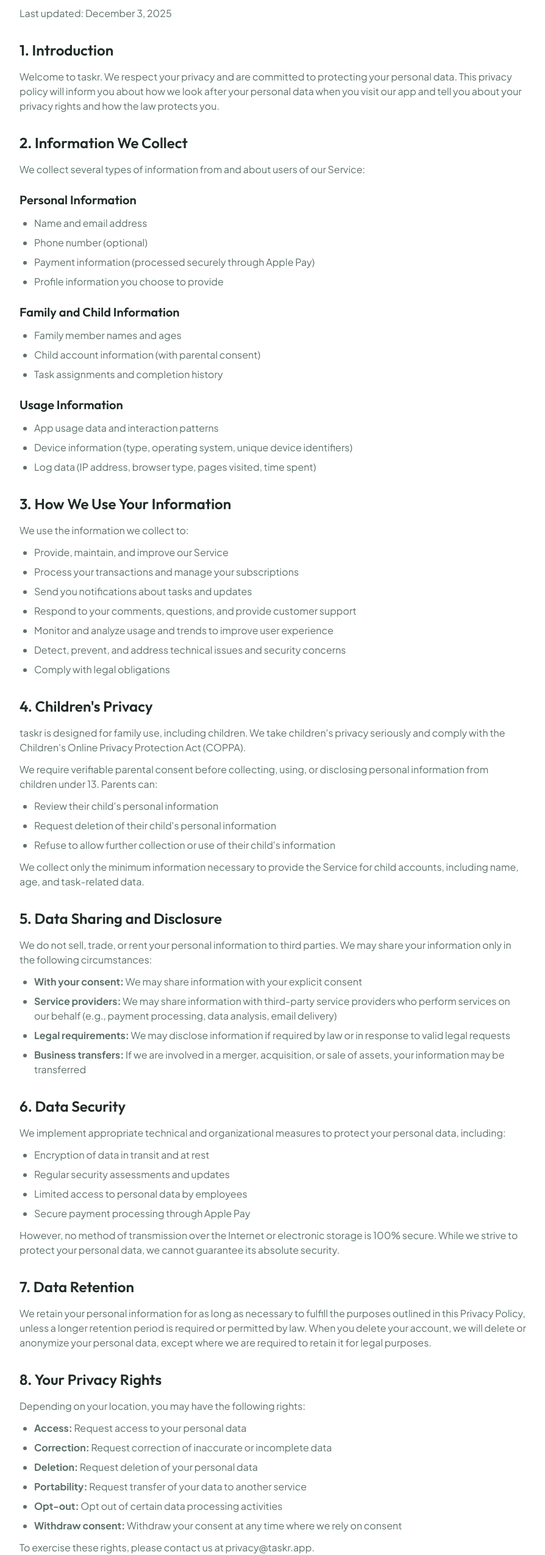
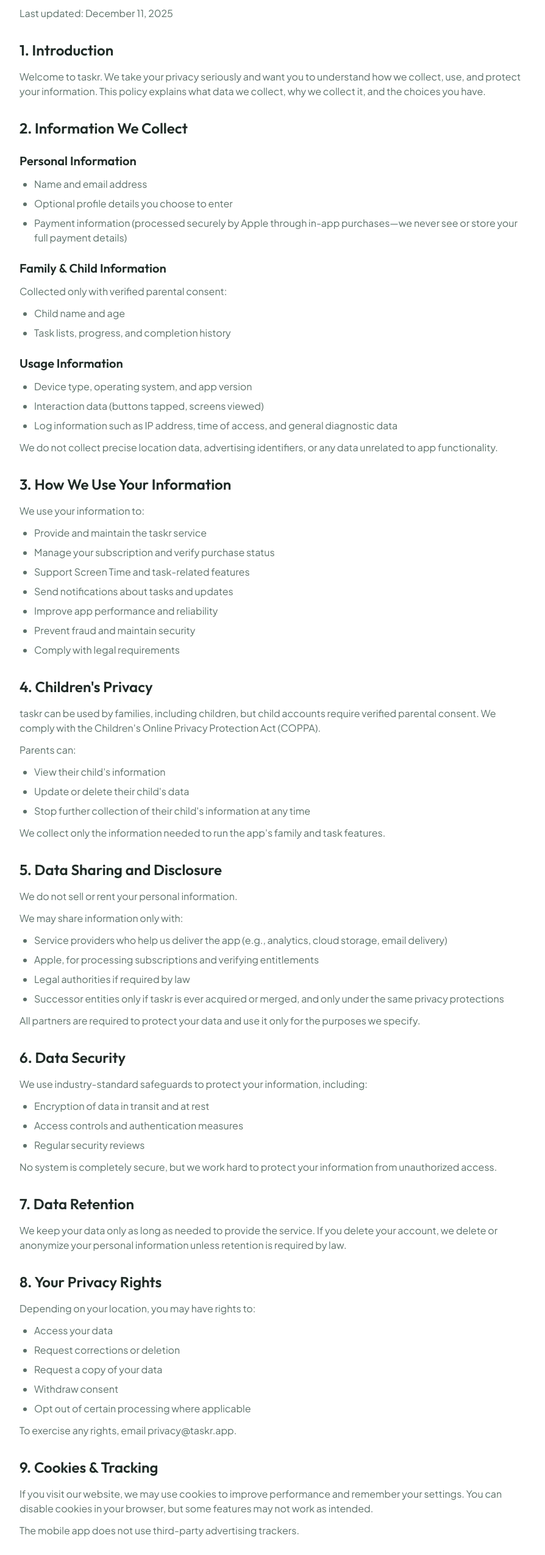
Before and after one commit to johnnywalker100/taskrsite, a Next.js app: page /privacy in a window 1280 px wide. Shown: the part 183-2733 px from the top of the page at 61% size, without its empty margins (192-1086 px from the left). Built offline with nearby package versions, Linux system fonts and the light colour scheme.

Commit message:
Update privacy policy with new content
- Simplified language and clearer explanations
- Updated contact email to sebas@taskr.app
- Added note about Screen Time features
- Clarified we don't collect location data or advertising identifiers
- Updated date to December 11, 2025

```diff
--- a/src/pages/privacy.tsx
+++ b/src/pages/privacy.tsx
@@ -26,191 +26,183 @@
 
       <div className="max-w-4xl mx-auto px-4 sm:px-6 lg:px-8 py-16">
         <h1 className="text-4xl sm:text-5xl font-bold text-foreground mb-4">Privacy Policy</h1>
-        <p className="text-muted-foreground mb-8">Last updated: December 3, 2025</p>
+        <p className="text-muted-foreground mb-8">Last updated: December 11, 2025</p>
 
         <div className="prose prose-lg max-w-none space-y-8">
           <section>
             <h2 className="text-2xl font-semibold mb-4">1. Introduction</h2>
             <p className="text-muted-foreground">
-              Welcome to taskr. We respect your privacy and are committed to protecting your personal data. This privacy policy will inform you about how we look after your personal data when you visit our app and tell you about your privacy rights and how the law protects you.
+              Welcome to taskr. We take your privacy seriously and want you to understand how we collect, use, and protect your information. This policy explains what data we collect, why we collect it, and the choices you have.
             </p>
           </section>
 
           <section>
             <h2 className="text-2xl font-semibold mb-4">2. Information We Collect</h2>
-            <p className="text-muted-foreground mb-3">
-              We collect several types of information from and about users of our Service:
-            </p>
 
             <h3 className="text-xl font-semibold mb-3 mt-6">Personal Information</h3>
             <ul className="list-disc pl-6 space-y-2 text-muted-foreground">
               <li>Name and email address</li>
-              <li>Phone number (optional)</li>
-              <li>Payment information (processed securely through Apple Pay)</li>
-              <li>Profile information you choose to provide</li>
+              <li>Optional profile details you choose to enter</li>
+              <li>Payment information (processed securely by Apple through in-app purchases—we never see or store your full payment details)</li>
             </ul>
 
-            <h3 className="text-xl font-semibold mb-3 mt-6">Family and Child Information</h3>
+            <h3 className="text-xl font-semibold mb-3 mt-6">Family & Child Information</h3>
+            <p className="text-muted-foreground mb-3">
+              Collected only with verified parental consent:
+            </p>
             <ul className="list-disc pl-6 space-y-2 text-muted-foreground">
-              <li>Family member names and ages</li>
-              <li>Child account information (with parental consent)</li>
-              <li>Task assignments and completion history</li>
+              <li>Child name and age</li>
+              <li>Task lists, progress, and completion history</li>
             </ul>
 
             <h3 className="text-xl font-semibold mb-3 mt-6">Usage Information</h3>
             <ul className="list-disc pl-6 space-y-2 text-muted-foreground">
-              <li>App usage data and interaction patterns</li>
-              <li>Device information (type, operating system, unique device identifiers)</li>
-              <li>Log data (IP address, browser type, pages visited, time spent)</li>
+              <li>Device type, operating system, and app version</li>
+              <li>Interaction data (buttons tapped, screens viewed)</li>
+              <li>Log information such as IP address, time of access, and general diagnostic data</li>
             </ul>
+            <p className="text-muted-foreground mt-3">
+              We do not collect precise location data, advertising identifiers, or any data unrelated to app functionality.
+            </p>
           </section>
 
           <section>
             <h2 className="text-2xl font-semibold mb-4">3. How We Use Your Information</h2>
             <p className="text-muted-foreground mb-3">
-              We use the information we collect to:
+              We use your information to:
             </p>
             <ul className="list-disc pl-6 space-y-2 text-muted-foreground">
-              <li>Provide, maintain, and improve our Service</li>
-              <li>Process your transactions and manage your subscriptions</li>
-              <li>Send you notifications about tasks and updates</li>
-              <li>Respond to your comments, questions, and provide customer support</li>
-              <li>Monitor and analyze usage and trends to improve user experience</li>
-              <li>Detect, prevent, and address technical issues and security concerns</li>
-              <li>Comply with legal obligations</li>
+              <li>Provide and maintain the taskr service</li>
+              <li>Manage your subscription and verify purchase status</li>
+              <li>Support Screen Time and task-related features</li>
+              <li>Send notifications about tasks and updates</li>
+              <li>Improve app performance and reliability</li>
+              <li>Prevent fraud and maintain security</li>
+              <li>Comply with legal requirements</li>
             </ul>
           </section>
 
           <section>
             <h2 className="text-2xl font-semibold mb-4">4. Children's Privacy</h2>
             <p className="text-muted-foreground mb-3">
-              taskr is designed for family use, including children. We take children's privacy seriously and comply with the Children's Online Privacy Protection Act (COPPA).
+              taskr can be used by families, including children, but child accounts require verified parental consent. We comply with the Children's Online Privacy Protection Act (COPPA).
             </p>
             <p className="text-muted-foreground mb-3">
-              We require verifiable parental consent before collecting, using, or disclosing personal information from children under 13. Parents can:
+              Parents can:
             </p>
             <ul className="list-disc pl-6 space-y-2 text-muted-foreground">
-              <li>Review their child's personal information</li>
-              <li>Request deletion of their child's personal information</li>
-              <li>Refuse to allow further collection or use of their child's information</li>
+              <li>View their child's information</li>
+              <li>Update or delete their child's data</li>
+              <li>Stop further collection of their child's information at any time</li>
             </ul>
             <p className="text-muted-foreground mt-3">
-              We collect only the minimum information necessary to provide the Service for child accounts, including name, age, and task-related data.
+              We collect only the information needed to run the app's family and task features.
             </p>
           </section>
 
           <section>
             <h2 className="text-2xl font-semibold mb-4">5. Data Sharing and Disclosure</h2>
             <p className="text-muted-foreground mb-3">
-              We do not sell, trade, or rent your personal information to third parties. We may share your information only in the following circumstances:
+              We do not sell or rent your personal information.
+            </p>
+            <p className="text-muted-foreground mb-3">
+              We may share information only with:
             </p>
             <ul className="list-disc pl-6 space-y-2 text-muted-foreground">
-              <li><strong>With your consent:</strong> We may share information with your explicit consent</li>
-              <li><strong>Service providers:</strong> We may share information with third-party service providers who perform services on our behalf (e.g., payment processing, data analysis, email delivery)</li>
-              <li><strong>Legal requirements:</strong> We may disclose information if required by law or in response to valid legal requests</li>
-              <li><strong>Business transfers:</strong> If we are involved in a merger, acquisition, or sale of assets, your information may be transferred</li>
+              <li>Service providers who help us deliver the app (e.g., analytics, cloud storage, email delivery)</li>
+              <li>Apple, for processing subscriptions and verifying entitlements</li>
+              <li>Legal authorities if required by law</li>
+              <li>Successor entities only if taskr is ever acquired or merged, and only under the same privacy protections</li>
             </ul>
+            <p className="text-muted-foreground mt-3">
+              All partners are required to protect your data and use it only for the purposes we specify.
+            </p>
           </section>
 
           <section>
             <h2 className="text-2xl font-semibold mb-4">6. Data Security</h2>
             <p className="text-muted-foreground mb-3">
-              We implement appropriate technical and organizational measures to protect your personal data, including:
+              We use industry-standard safeguards to protect your information, including:
             </p>
             <ul className="list-disc pl-6 space-y-2 text-muted-foreground">
               <li>Encryption of data in transit and at rest</li>
-              <li>Regular security assessments and updates</li>
-              <li>Limited access to personal data by employees</li>
-              <li>Secure payment processing through Apple Pay</li>
+              <li>Access controls and authentication measures</li>
+              <li>Regular security reviews</li>
             </ul>
             <p className="text-muted-foreground mt-3">
-              However, no method of transmission over the Internet or electronic storage is 100% secure. While we strive to protect your personal data, we cannot guarantee its absolute security.
+              No system is completely secure, but we work hard to protect your information from unauthorized access.
             </p>
           </section>
 
           <section>
             <h2 className="text-2xl font-semibold mb-4">7. Data Retention</h2>
             <p className="text-muted-foreground">
-              We retain your personal information for as long as necessary to fulfill the purposes outlined in this Privacy Policy, unless a longer retention period is required or permitted by law. When you delete your account, we will delete or anonymize your personal data, except where we are required to retain it for legal purposes.
+              We keep your data only as long as needed to provide the service. If you delete your account, we delete or anonymize your personal information unless retention is required by law.
             </p>
           </section>
 
           <section>
             <h2 className="text-2xl font-semibold mb-4">8. Your Privacy Rights</h2>
             <p className="text-muted-foreground mb-3">
-              Depending on your location, you may have the following rights:
+              Depending on your location, you may have rights to:
             </p>
             <ul className="list-disc pl-6 space-y-2 text-muted-foreground">
-              <li><strong>Access:</strong> Request access to your personal data</li>
-              <li><strong>Correction:</strong> Request correction of inaccurate or incomplete data</li>
-              <li><strong>Deletion:</strong> Request deletion of your personal data</li>
-              <li><strong>Portability:</strong> Request transfer of your data to another service</li>
-              <li><strong>Opt-out:</strong> Opt out of certain data processing activities</li>
-              <li><strong>Withdraw consent:</strong> Withdraw your consent at any time where we rely on consent</li>
+              <li>Access your data</li>
+              <li>Request corrections or deletion</li>
+              <li>Request a copy of your data</li>
+              <li>Withdraw consent</li>
+              <li>Opt out of certain processing where applicable</li>
             </ul>
             <p className="text-muted-foreground mt-3">
-              To exercise these rights, please contact us at privacy@taskr.app.
+              To exercise any rights, email <a href="mailto:privacy@taskr.app" className="text-mint hover:underline">privacy@taskr.app</a>.
             </p>
           </section>
 
           <section>
-            <h2 className="text-2xl font-semibold mb-4">9. Cookies and Tracking Technologies</h2>
+            <h2 className="text-2xl font-semibold mb-4">9. Cookies & Tracking</h2>
             <p className="text-muted-foreground mb-3">
-              We use cookies and similar tracking technologies to track activity on our Service. Cookies are files with a small amount of data that are sent to your browser from a website and stored on your device.
+              If you visit our website, we may use cookies to improve performance and remember your settings. You can disable cookies in your browser, but some features may not work as intended.
             </p>
             <p className="text-muted-foreground">
-              You can instruct your browser to refuse all cookies or to indicate when a cookie is being sent. However, if you do not accept cookies, you may not be able to use some portions of our Service.
+              The mobile app does not use third-party advertising trackers.
             </p>
           </section>
 
           <section>
             <h2 className="text-2xl font-semibold mb-4">10. Third-Party Services</h2>
-            <p className="text-muted-foreground mb-3">
-              Our Service may contain links to third-party websites or services that are not owned or controlled by taskr. We have no control over and assume no responsibility for the content, privacy policies, or practices of any third-party sites or services.
-            </p>
             <p className="text-muted-foreground">
-              We strongly advise you to review the Privacy Policy of every site you visit.
+              The app may include links to other websites. We are not responsible for the privacy practices of those sites. Review their policies before providing personal information.
             </p>
           </section>
 
           <section>
-            <h2 className="text-2xl font-semibold mb-4">11. International Data Transfers</h2>
+            <h2 className="text-2xl font-semibold mb-4">11. International Transfers</h2>
             <p className="text-muted-foreground">
-              Your information, including personal data, may be transferred to and maintained on computers located outside of your state, province, country, or other governmental jurisdiction where data protection laws may differ. We ensure appropriate safeguards are in place to protect your data in accordance with this Privacy Policy.
+              Your data may be stored or processed in locations outside your region. When this happens, we use appropriate safeguards to protect your information.
             </p>
           </section>
 
           <section>
-            <h2 className="text-2xl font-semibold mb-4">12. Changes to This Privacy Policy</h2>
-            <p className="text-muted-foreground mb-3">
-              We may update our Privacy Policy from time to time. We will notify you of any changes by:
-            </p>
-            <ul className="list-disc pl-6 space-y-2 text-muted-foreground">
-              <li>Posting the new Privacy Policy on this page</li>
-              <li>Updating the "Last updated" date at the top of this Privacy Policy</li>
-              <li>Sending you an email notification (for material changes)</li>
-            </ul>
-            <p className="text-muted-foreground mt-3">
-              We encourage you to review this Privacy Policy periodically for any changes.
+            <h2 className="text-2xl font-semibold mb-4">12. Changes to This Policy</h2>
+            <p className="text-muted-foreground">
+              We may update this Privacy Policy. If we make material changes, we will update the date at the top and may notify you in the app.
             </p>
           </section>
 
           <section>
             <h2 className="text-2xl font-semibold mb-4">13. Contact Us</h2>
             <p className="text-muted-foreground mb-3">
-              If you have any questions about this Privacy Policy, please contact us:
+              If you have questions or concerns, contact us:
             </p>
             <p className="text-muted-foreground">
-              Email: privacy@taskr.app<br />
-              Phone: 1-800-TASKR-APP<br />
-              Address: 123 Family Street, Suite 100, San Francisco, CA 94102
+              Email: <a href="mailto:sebas@taskr.app" className="text-mint hover:underline">sebas@taskr.app</a>
             </p>
           </section>
 
           <section>
             <h2 className="text-2xl font-semibold mb-4">14. California Privacy Rights</h2>
             <p className="text-muted-foreground">
-              If you are a California resident, you have additional rights under the California Consumer Privacy Act (CCPA), including the right to know what personal information we collect, the right to delete your personal information, and the right to opt-out of the sale of your personal information. We do not sell personal information.
+              If you are a California resident, you have rights under the California Consumer Privacy Act (CCPA), including the right to know, delete, and opt out of the sale of personal information. taskr does not sell personal information.
             </p>
           </section>
         </div>
```
